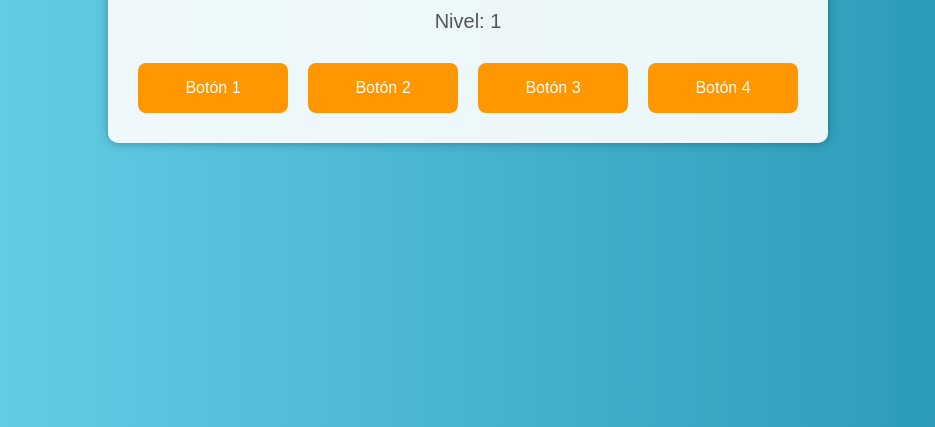
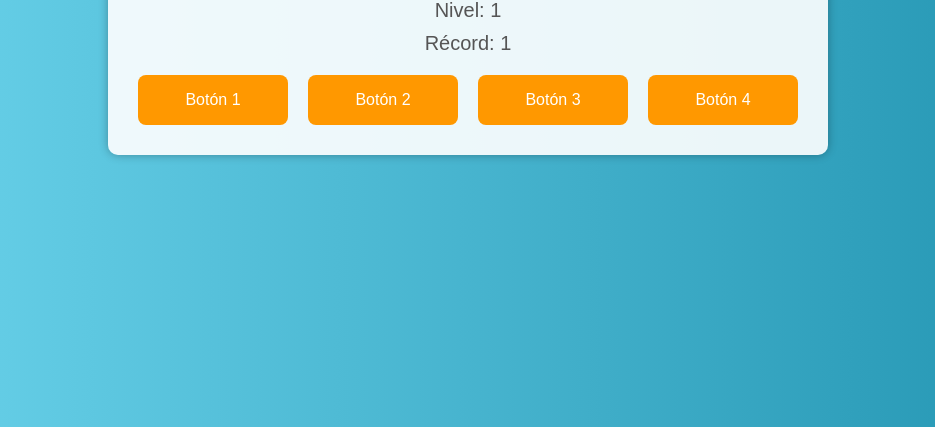
Before and after one commit to Juanki420/registrotifon, a plain HTML site: page index.html in a window 1280 px wide. Shown: the part 373-800 px from the top of the page, without its empty margins (172-1107 px from the left). Drawn offline with Linux system fonts and the light colour scheme.

Commit message:
Resultados

```diff
--- a/index.html
+++ b/index.html
@@ -24,9 +24,9 @@
         h1 {
             color: #333;
         }
-        #levelCounter {
+        #levelCounter, #highScore {
             font-size: 20px;
-            margin-bottom: 20px;
+            margin-bottom: 10px;
             color: #555;
         }
         button {
@@ -49,10 +49,15 @@
     <script>
         let level = 1;
         let incorrectAttempts = 0;
+        let highScore = localStorage.getItem('highScore') || 1;
 
         function nextLevel() {
             level++;
             incorrectAttempts = 0;
+            if (level > highScore) {
+                highScore = level;
+                localStorage.setItem('highScore', highScore);
+            }
             alert(`¡Correcto! Nivel ${level}`);
             renderButtons();
         }
@@ -72,11 +77,13 @@
         function renderButtons() {
             const buttonsContainer = document.getElementById('buttonsContainer');
             const levelCounter = document.getElementById('levelCounter');
+            const highScoreDisplay = document.getElementById('highScore');
             buttonsContainer.innerHTML = '';
             const numberOfButtons = 4 + Math.floor(level / 10);
             const correctButtonIndex = Math.floor(Math.random() * numberOfButtons);
 
             levelCounter.textContent = `Nivel: ${level}`;
+            highScoreDisplay.textContent = `Récord: ${highScore}`;
 
             for (let i = 0; i < numberOfButtons; i++) {
                 const button = document.createElement('button');
@@ -93,6 +100,7 @@
     <div id="gameContainer">
         <h1>¡Bienvenido al Juego de Botones!</h1>
         <div id="levelCounter">Nivel: 1</div>
+        <div id="highScore">Récord: 1</div>
         <div id="buttonsContainer"></div>
     </div>
 </body>
```
